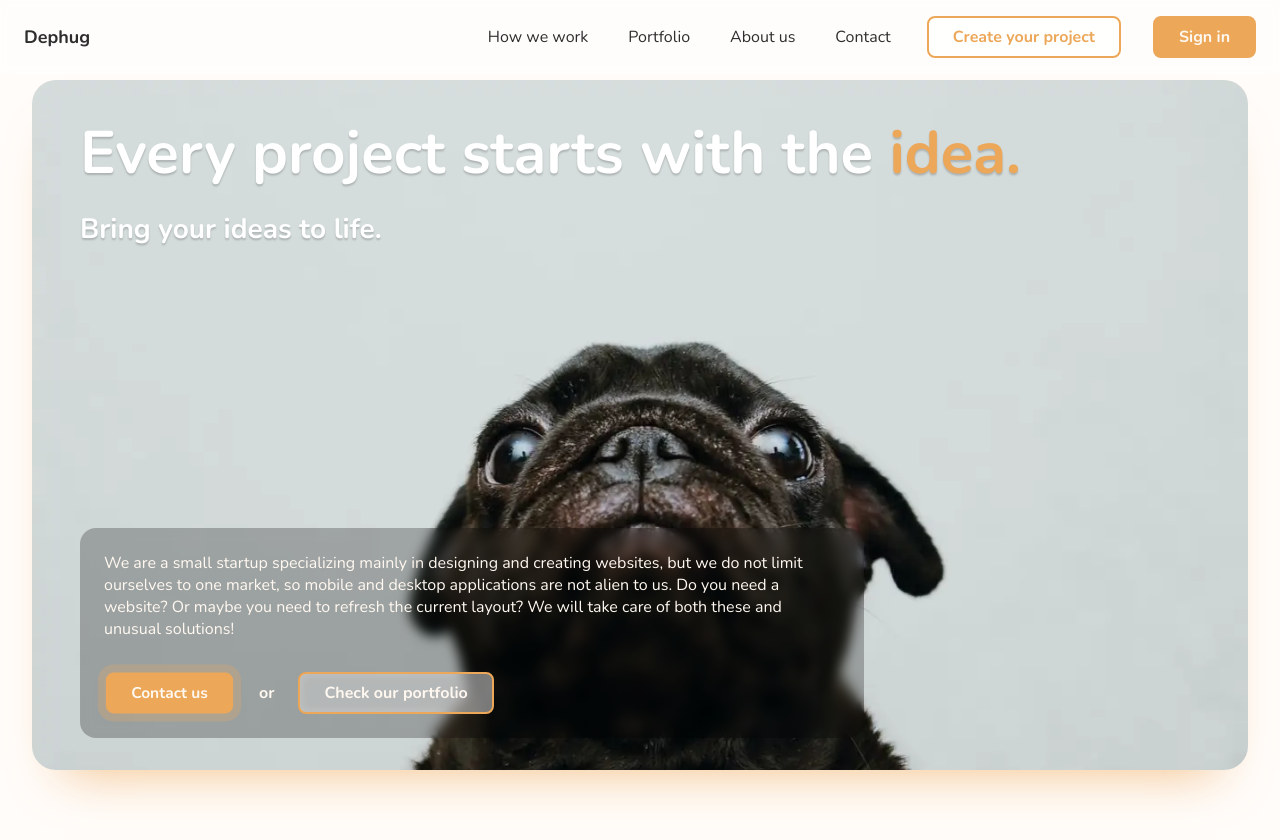
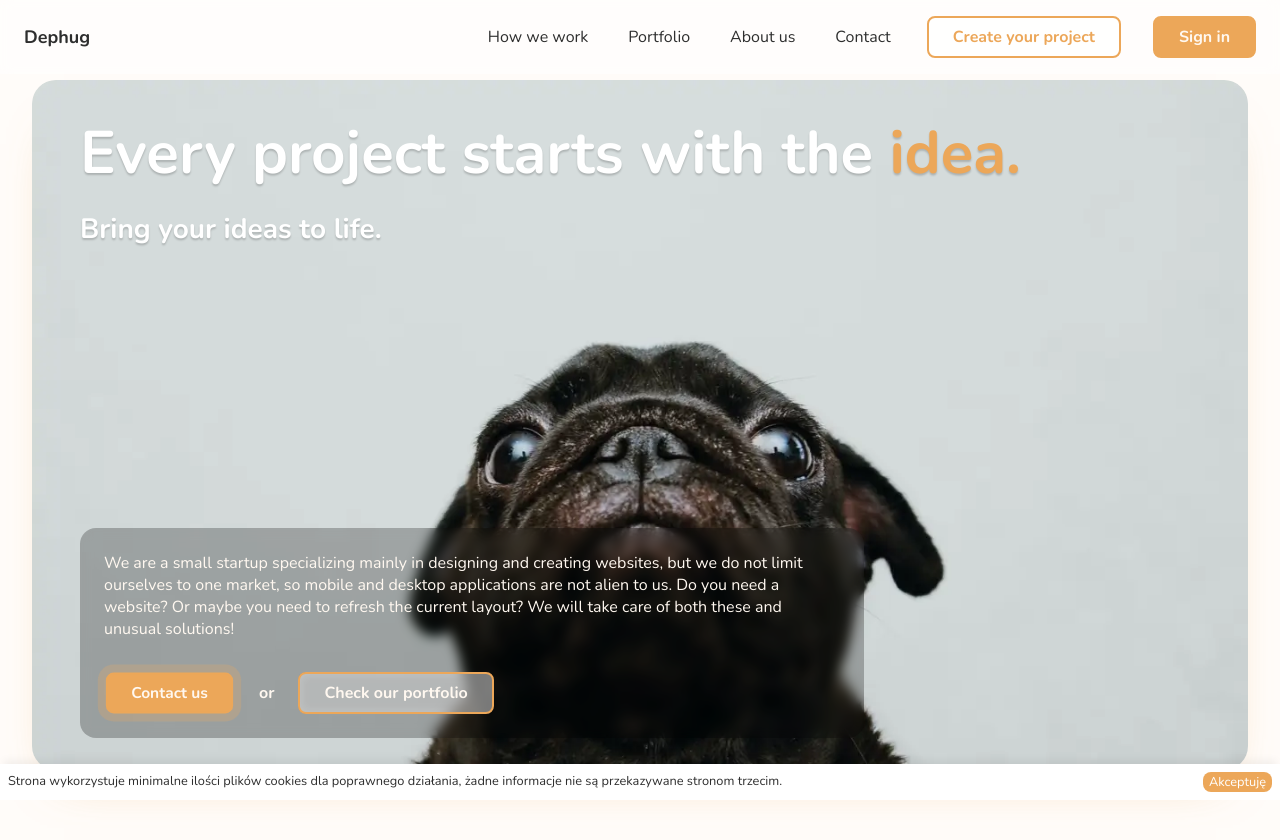
Before and after one commit to Nv7z2/dephug_home-page, a Vue app: page / in a window 1280 px wide. Shown: the top 840 px of the page. Built offline with nearby package versions, Linux system fonts and the light colour scheme.

Commit message:
[added] Cookies info widget

```diff
--- a/src/App.vue
+++ b/src/App.vue
@@ -5,6 +5,8 @@
         <router-view />
       </transition>
     </main>
+
+    <base-cookies />
   </div>
 </template>
 
--- /dev/null
+++ b/src/components/Base/BaseCookies.vue
@@ -0,0 +1,63 @@
+<template>
+  <div class="cookies" :class="{ 'cookies--accepted': areCookiesAccepted }">
+    <p class="cookies__info">
+      Strona wykorzystuje minimalne ilości plików cookies dla poprawnego
+      działania, żadne informacje nie są przekazywane stronom trzecim.
+    </p>
+    <button class="cookies__button" @click="acceptCookies">
+      Akceptuję
+    </button>
+  </div>
+</template>
+
+<script>
+export default {
+  data() {
+    return {
+      areCookiesAccepted: false,
+    }
+  },
+  created() {
+    if (window.localStorage.getItem('cookies-accepted')) {
+      this.areCookiesAccepted = true;
+    }
+  },
+  methods: {
+    acceptCookies() {
+      this.areCookiesAccepted = true;
+      window.localStorage.setItem('cookies-accepted', true);
+    }
+  }
+};
+</script>
+
+<style lang="scss" scoped>
+.cookies {
+  position: fixed;
+  bottom: 0;
+  left: 0;
+  width: 100%;
+  display: flex;
+  justify-content: space-between;
+  background-color: #fff;
+  padding: 0.5rem;
+  box-shadow: 0 -0.5rem 0.5rem -0.25rem rgba(#000, 0.05);
+
+  &--accepted {
+    display: none;
+  }
+
+  &__info {
+    margin: 0;
+    font-size: 0.8rem;
+  }
+
+  &__button {
+    background-color: $primary;
+    font-size: 0.8rem;
+    border: none;
+    border-radius: 0.5rem;
+    color: #fff;
+  }
+}
+</style>
```
